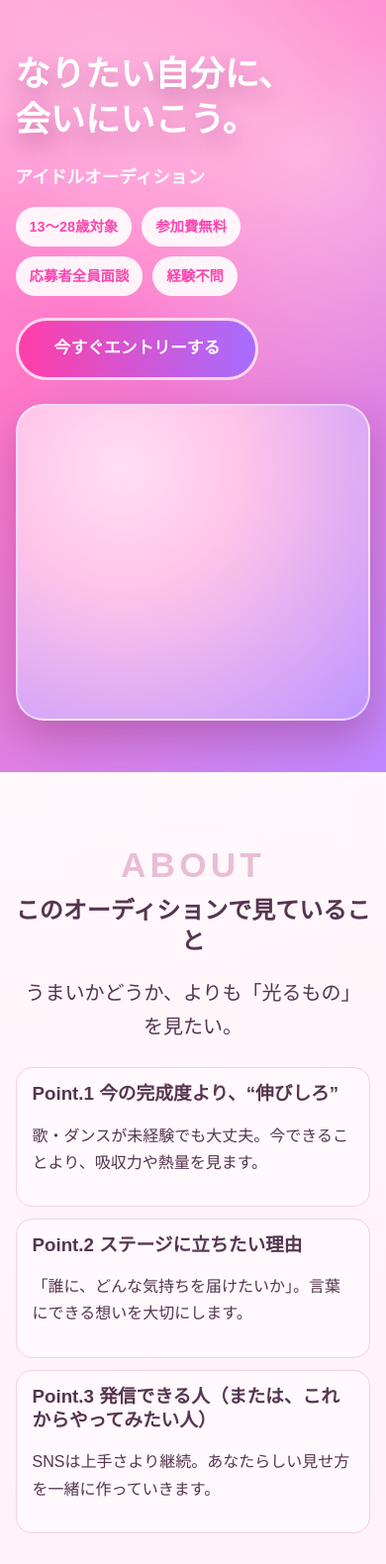
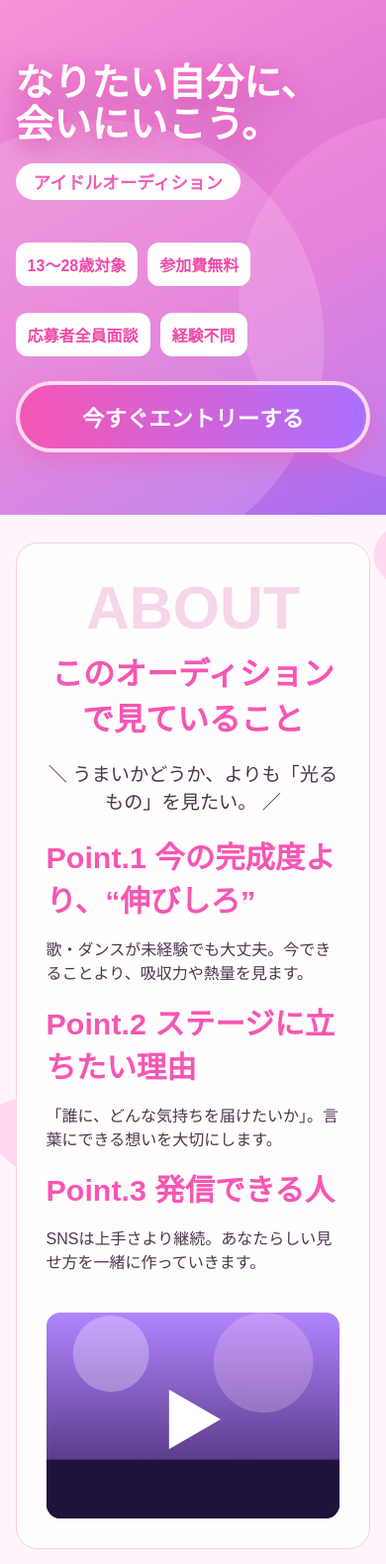
Before and after one commit to ashi40041052-eng/test, a plain HTML site: page index.html in a window 390 px wide. Shown: the top 1580 px of the page at 99% size. Drawn offline with Linux system fonts and the light colour scheme.

Commit message:
Refine LP structure and styling to better trace reference image

```diff
--- a/index.html
+++ b/index.html
@@ -1,93 +1,25 @@
-<!doctype html>
-<html lang="ja">
-<head>
-  <meta charset="UTF-8" />
-  <meta name="viewport" content="width=device-width, initial-scale=1.0" />
-  <title>アイドルオーディション | なりたい自分に、会いにいこう。</title>
-  <meta name="description" content="13〜28歳対象・参加費無料・応募者全員面談。未経験歓迎のアイドルオーディション開催中。" />
-  <link rel="stylesheet" href="styles.css" />
-</head>
-<body>
-  <header class="hero">
-    <div class="hero-overlay"></div>
-    <div class="container hero-inner">
-      <div class="hero-copy">
-        <h1>なりたい自分に、<br>会いにいこう。</h1>
-        <p class="sub">アイドルオーディション</p>
-        <ul class="hero-badges">
-          <li>13〜28歳対象</li>
-          <li>参加費無料</li>
-          <li>応募者全員面談</li>
-          <li>経験不問</li>
-        </ul>
-        <a class="cta" href="#entry">今すぐエントリーする</a>
-      </div>
-      <div class="hero-image" aria-label="ライブ風ビジュアル"></div>
-    </div>
-  </header>
-
-  <main>
-    <section class="section container about">
-      <p class="about-kicker">ABOUT</p>
-      <h2>このオーディションで見ていること</h2>
-      <p class="lead">うまいかどうか、よりも「光るもの」を見たい。</p>
-      <div class="about-grid">
-        <div>
-          <article class="point"><h3>Point.1 今の完成度より、“伸びしろ”</h3><p>歌・ダンスが未経験でも大丈夫。今できることより、吸収力や熱量を見ます。</p></article>
-          <article class="point"><h3>Point.2 ステージに立ちたい理由</h3><p>「誰に、どんな気持ちを届けたいか」。言葉にできる想いを大切にします。</p></article>
-          <article class="point"><h3>Point.3 発信できる人（または、これからやってみたい人）</h3><p>SNSは上手さより継続。あなたらしい見せ方を一緒に作っていきます。</p></article>
-        </div>
-        <div class="video-card">▶</div>
-      </div>
-    </section>
-
-    <section class="section container panel organizer">
-      <h2>主催事務所：BitStar（ビットスター）</h2>
-      <p>BitStarはインフルエンサー／クリエイター領域に強い事務所です。SNS運用・コンテンツ企画・見せ方設計を活かし、あなたの魅力が伝わる導線を一緒に作っていきます。</p>
-      <p>「合格して終わり」ではなく、SNSでのファンづくり→イベントやお仕事の機会づくりまで、活動を広げるための土台をサポートします。</p>
-    </section>
-
-    <section class="section container info-grid">
-      <div class="panel">
-        <h2>参加条件</h2>
-        <ul class="list">
-          <li>経験ゼロでもOK、未経験歓迎！</li>
-          <li>13〜28歳の男女</li>
-          <li>アイドル活動に興味がある／挑戦してみたい</li>
-          <li>歌・ダンス・表現が好き（得意じゃなくてもOK）</li>
-          <li>SNSが好き（フォロワー数は気にしなくてOK！）</li>
-          <li>現在特定のプロダクションに所属していない方</li>
-          <li>東京会場・大阪会場に参加可能な方</li>
-        </ul>
-      </div>
-      <div class="panel flow">
-        <h2>FLOW 応募の流れ</h2>
-        <ol>
-          <li><strong>STEP.1 LINE追加</strong><br>エントリーボタンから応募し、LINEで必要事項を入力。</li>
-          <li><strong>STEP.2 オーディション参加</strong><br>日程・詳細をご案内し、個性・目標・適性を審査。</li>
-          <li><strong>STEP.3 合格通知</strong><br>活動開始に向けてBitStarがバックアップ。</li>
-        </ol>
-      </div>
-    </section>
-
-    <section class="section container panel">
-      <h2>注意事項</h2>
-      <ul class="caution-grid">
-        <li>審査過程の交通費・諸経費は個人負担です。</li>
-        <li>未成年の方は保護者の同意が必要です。</li>
-        <li>候補者本人の同意を得てご応募ください。</li>
-        <li>LINEで連絡が取れない場合は選考停止となります。</li>
-        <li>オーディション時の録音・撮影は禁止です。</li>
-        <li>事務所への直接訪問はお断りしています。</li>
-      </ul>
-    </section>
-
-    <section id="entry" class="entry container">
-      <p>世界に、あなたの輝きを。</p>
-      <a class="cta" href="https://lin.ee/xxxxxxxx" target="_blank" rel="noopener">今すぐエントリーする</a>
-    </section>
-  </main>
-
-  <footer class="footer"><a href="/pp">プライバシーポリシー</a><a href="/ds">重要事項に関する表記</a></footer>
-</body>
-</html>
+<!doctype html><html lang='ja'><head><meta charset='UTF-8'><meta name='viewport' content='width=device-width,initial-scale=1'><title>アイドルオーディション</title><link rel='stylesheet' href='styles.css'></head><body>
+<div class='lp'>
+<section class='hero'>
+  <div class='hero-inner'>
+    <h1>なりたい自分に、<br>会いにいこう。</h1>
+    <p class='ribbon'>アイドルオーディション</p>
+    <ul class='badges'><li>13〜28歳対象</li><li>参加費無料</li><li>応募者全員面談</li><li>経験不問</li></ul>
+    <a class='cta' href='#entry'>今すぐエントリーする</a>
+  </div>
+</section>
+<main class='wrap'>
+<section class='about card'>
+<p class='en'>ABOUT</p><h2>このオーディションで見ていること</h2><p class='lead'>＼ うまいかどうか、よりも「光るもの」を見たい。 ／</p>
+<div class='about-grid'><div>
+<div class='pt'><b>Point.1 今の完成度より、“伸びしろ”</b><p>歌・ダンスが未経験でも大丈夫。今できることより、吸収力や熱量を見ます。</p></div>
+<div class='pt'><b>Point.2 ステージに立ちたい理由</b><p>「誰に、どんな気持ちを届けたいか」。言葉にできる想いを大切にします。</p></div>
+<div class='pt'><b>Point.3 発信できる人</b><p>SNSは上手さより継続。あなたらしい見せ方を一緒に作っていきます。</p></div>
+</div><div class='thumb'><img src='assets/about-video-thumb.svg' alt='動画サムネ'><span>▶</span></div></div>
+</section>
+<section class='organizer card'><h2>主催事務所：BitStar（ビットスター）</h2><div class='org'><img src='assets/bitstar-card.svg' alt='BitStar'><p>BitStarはインフルエンサー／クリエイター領域に強い事務所です。SNS運用・コンテンツ企画を活かし、あなたの魅力が伝わる導線を一緒に作っていきます。<br><br>「合格して終わり」ではなく、SNSでのファンづくり〜イベントやお仕事の機会づくりまで支援します。</p></div></section>
+<section class='two'><section class='card'><h2>参加条件</h2><ul><li>経験ゼロでもOK、未経験歓迎！</li><li>13〜28歳の男女</li><li>アイドル活動に興味がある</li><li>歌・ダンス・表現が好き</li><li>SNSが好き</li><li>無所属の方</li><li>東京/大阪会場に参加可能</li></ul></section>
+<section class='card'><h2>FLOW 応募の流れ</h2><ol><li><b>STEP.1 LINE追加</b><p>必要事項を入力してエントリー。</p></li><li><b>STEP.2 オーディション参加</b><p>個性・目標・適性を審査。</p></li><li><b>STEP.3 合格通知</b><p>活動開始へ向けてバックアップ。</p></li></ol></section></section>
+<section class='card caution'><h2>注意事項</h2><div class='icons'><span>交通費自己負担</span><span>保護者同意</span><span>本人同意</span><span>LINE連絡必須</span><span>録音撮影禁止</span><span>直接訪問不可</span></div></section>
+<section id='entry' class='entry'><div class='photos'><img src='assets/photo-left.svg' alt='left'><img src='assets/photo-right.svg' alt='right'></div><p>世界に、あなたの輝きを。</p><a class='cta' href='https://lin.ee/xxxxxxxx'>今すぐエントリーする</a></section>
+</main></div></body></html>
--- a/styles.css
+++ b/styles.css
@@ -1,81 +1,12 @@
-:root {
-  --bg: #ffeef7;
-  --panel: #fff8fc;
-  --ink: #55354f;
-  --pink: #ff59bb;
-  --pink-strong: #ff3ea8;
-  --violet: #a66dff;
-  --line: #f8cfe5;
-}
-* { box-sizing: border-box; }
-body {
-  margin: 0;
-  font-family: "Hiragino Kaku Gothic ProN", "Yu Gothic", sans-serif;
-  color: var(--ink);
-  background: radial-gradient(circle at 10% 0%, #fff 0, #ffeef7 45%, #ffe8f4 100%);
-  line-height: 1.7;
-}
-.container { width: min(1080px, 92%); margin: auto; }
-.section { padding: 64px 0; }
-h1, h2, h3 { line-height: 1.3; margin: 0 0 .6em; }
-
-.hero {
-  position: relative;
-  overflow: hidden;
-  background: linear-gradient(135deg, #ff9cd6 0%, #ff78c8 35%, #be88ff 100%);
-  color: #fff;
-}
-.hero-overlay {
-  position: absolute; inset: 0;
-  background: radial-gradient(circle at 80% 20%, rgba(255,255,255,.45), transparent 40%), radial-gradient(circle at 20% 10%, rgba(255,255,255,.3), transparent 32%);
-}
-.hero-inner { position: relative; padding: 52px 0; display: grid; grid-template-columns: 1fr .9fr; gap: 24px; align-items: center; }
-.hero h1 { font-size: clamp(2.2rem, 6vw, 4.8rem); text-shadow: 0 10px 22px rgba(126, 36, 97, .4); }
-.sub { font-size: clamp(1.1rem, 2vw, 2rem); font-weight: 700; margin-bottom: 14px; }
-.hero-badges { display: flex; flex-wrap: wrap; gap: 10px; padding: 0; margin: 0 0 22px; list-style: none; }
-.hero-badges li { background: rgba(255,255,255,.9); color: #f947af; border-radius: 999px; padding: 8px 14px; font-weight: 700; font-size: .9rem; }
-.hero-image { min-height: 430px; border-radius: 28px; border: 2px solid rgba(255,255,255,.55); background: radial-gradient(circle at 30% 20%, #ffdff2, #ffc3e9 35%, #be95ff); box-shadow: 0 18px 40px rgba(126, 36, 97, .35); }
-
-.cta {
-  display: inline-block;
-  text-decoration: none;
-  color: #fff;
-  background: linear-gradient(90deg, var(--pink-strong), var(--violet));
-  border: 3px solid #ffd7ef;
-  border-radius: 999px;
-  padding: 14px 36px;
-  font-weight: 800;
-  font-size: clamp(1.05rem, 2vw, 1.7rem);
-}
-
-.about { text-align: center; }
-.about-kicker { letter-spacing: .12em; color: #e9bdd5; font-size: clamp(2.2rem, 6vw, 3.8rem); margin: 0; font-weight: 800; }
-.lead { font-size: 1.25rem; }
-.about-grid { margin-top: 24px; display: grid; grid-template-columns: 1fr 1fr; gap: 24px; text-align: left; }
-.point { background: var(--panel); border: 1px solid var(--line); border-radius: 16px; padding: 14px 16px; margin-bottom: 12px; }
-.video-card { border-radius: 22px; border: 1px solid var(--line); min-height: 320px; display: grid; place-items: center; font-size: 4rem; color: #fff; background: linear-gradient(135deg, #c08eff, #ff99d7); }
-
-.panel { background: var(--panel); border: 1px solid var(--line); border-radius: 20px; padding: 26px; }
-.organizer h2 { color: var(--pink); }
-.info-grid { display: grid; grid-template-columns: 1fr 1fr; gap: 20px; }
-.list { padding-left: 1.2rem; margin: 0; }
-.list li { margin: .4rem 0; }
-.flow ol { margin: 0; padding-left: 1.2rem; }
-.flow li { margin-bottom: .8rem; }
-
-.caution-grid { display: grid; grid-template-columns: repeat(3, minmax(0, 1fr)); gap: 12px; list-style: none; padding: 0; }
-.caution-grid li { background: #fff; border: 1px solid var(--line); border-radius: 12px; padding: 12px; text-align: center; }
-
-.entry { text-align: center; padding: 48px 0 64px; }
-.entry p { font-size: clamp(1.4rem, 3vw, 2.6rem); color: var(--pink); font-weight: 700; margin: 0 0 16px; }
-.footer { text-align: center; padding: 26px 12px; border-top: 1px solid var(--line); }
-.footer a { color: #bb5f91; margin: 0 12px; }
-
-@media (max-width: 900px) {
-  .hero-inner, .about-grid, .info-grid { grid-template-columns: 1fr; }
-  .hero-image { min-height: 320px; }
-  .caution-grid { grid-template-columns: 1fr 1fr; }
-}
-@media (max-width: 560px) {
-  .caution-grid { grid-template-columns: 1fr; }
-}
+:root{--p:#f656b3;--p2:#ff89cf;--v:#ab70ff;--bg:#fff3f9;--txt:#4e3550}*{box-sizing:border-box}body{margin:0;font-family:'Hiragino Kaku Gothic ProN','Yu Gothic',sans-serif;background:var(--bg);color:var(--txt)}
+.lp{background:url('assets/bg-hearts.svg') center/800px repeat-y}
+.hero{background:url('assets/hero-main.svg') center/cover no-repeat;min-height:760px;display:flex;align-items:center}.hero-inner{width:min(1100px,92%);margin:auto}.hero h1{color:#fff;font-size:clamp(2.8rem,8vw,6rem);line-height:1.1;text-shadow:0 0 10px #ff66c5,0 10px 28px rgba(147,52,128,.5);margin:0}.ribbon{display:inline-block;background:#fff;color:#f05db8;font-weight:800;padding:6px 18px;border-radius:999px;font-size:clamp(1.1rem,2.2vw,2rem)}
+.badges{display:flex;gap:10px;padding:0;list-style:none;flex-wrap:wrap}.badges li{background:#fff;border-radius:12px;padding:10px 12px;color:#ef4aa8;font-weight:700}
+.cta{display:inline-block;text-decoration:none;color:#fff;background:linear-gradient(90deg,var(--p),var(--v));padding:16px 48px;border-radius:999px;border:4px solid #ffd8ef;font-size:clamp(1.4rem,3.4vw,3rem);font-weight:800;box-shadow:0 10px 20px rgba(241,88,177,.4)}
+.wrap{width:min(1100px,92%);margin:auto;padding:28px 0 54px}.card{background:#fffdfd;border:1px solid #f6cfe4;border-radius:22px;padding:30px;margin-bottom:18px}.en{text-align:center;font-size:3.8rem;color:#f6d6e8;font-weight:900;margin:0}.about h2,.caution h2,.two h2,.organizer h2{text-align:center;color:var(--p);font-size:clamp(2rem,4vw,3.2rem);margin:.2em 0}.lead{text-align:center;font-size:1.8rem}
+.about-grid{display:grid;grid-template-columns:1fr 1fr;gap:24px}.pt{margin-bottom:14px}.pt b{color:var(--p);font-size:1.9rem}.thumb{position:relative}.thumb img{width:100%;border-radius:14px;display:block}.thumb span{position:absolute;inset:0;display:grid;place-items:center;color:#fff;font-size:4rem}
+.org{display:grid;grid-template-columns:230px 1fr;gap:20px;align-items:center}.org img{width:100%}.two{display:grid;grid-template-columns:1fr 1fr;gap:18px}ul,ol{padding-left:1.2rem}li{margin:.55rem 0}
+.icons{display:grid;grid-template-columns:repeat(6,1fr);gap:10px}.icons span{border:1px solid #f5cde4;border-radius:999px;padding:14px 6px;text-align:center;color:#d264a9;background:#fff}
+.entry{text-align:center;padding:14px 0 40px}.photos{display:flex;justify-content:space-between;gap:14px;margin-bottom:8px}.photos img{width:49%;border-radius:8px;box-shadow:0 8px 16px rgba(0,0,0,.14)}.entry p{font-size:clamp(2rem,4vw,3.5rem);color:var(--p);font-weight:800}
+@media(max-width:900px){.hero{min-height:600px}.about-grid,.two,.org{grid-template-columns:1fr}.icons{grid-template-columns:repeat(3,1fr)}.lead{font-size:1.2rem}}
+@media(max-width:560px){.hero{min-height:520px}.hero h1{font-size:2.4rem}.cta{width:100%;text-align:center}.icons{grid-template-columns:1fr 1fr}.photos{flex-direction:column}.photos img{width:100%}}
```
Also changed, not shown: assets/about-video-thumb.svg (added), assets/bg-hearts.svg (added), assets/bitstar-card.svg (added), assets/hero-main.svg (added), assets/lp-hero-visual.svg (added), assets/photo-left.svg (added), assets/photo-right.svg (added).
